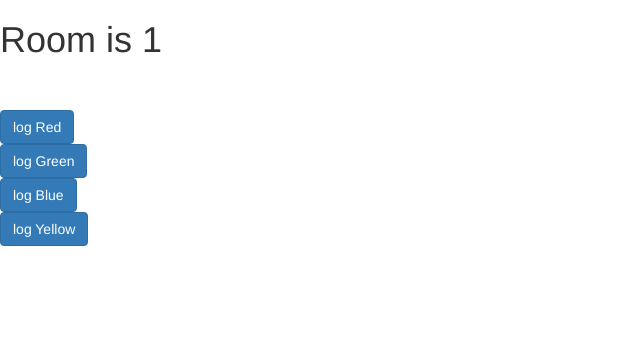
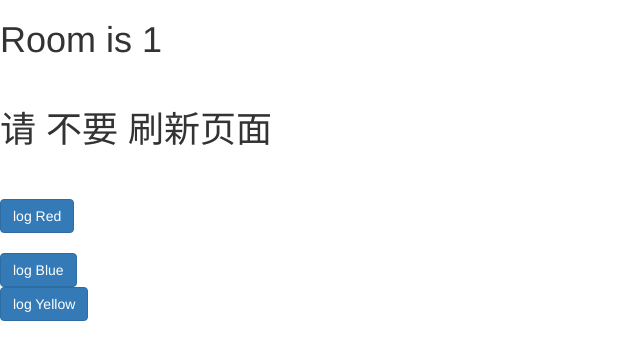
Before and after one commit to QAsQ/Blokus, a Flask app: page /1 in a window 1280 px wide. Shown: the top 360 px of the page, without its empty margins (0-640 px from the left). Run offline with Flask 2, Linux system fonts and the light colour scheme; some libraries are stand-ins or nearby versions.

Commit message:
add warn

```diff
--- a/templates/room.html
+++ b/templates/room.html
@@ -9,6 +9,7 @@
 </head>
 <body>
     <h1>Room is {{room}}</h1> <br/>
+    <h1>请 不要 刷新页面</h1> <br/>
     <h2 id ="warn"></h2>
     <button id = "but_0" type="button" class="btn btn-primary" onclick="login(0)"> log Red</button> <br/>
     <button id = "but_1" type="button" class="btn btn-primary" onclick="login(1)"> log Green</button> <br/>
```
